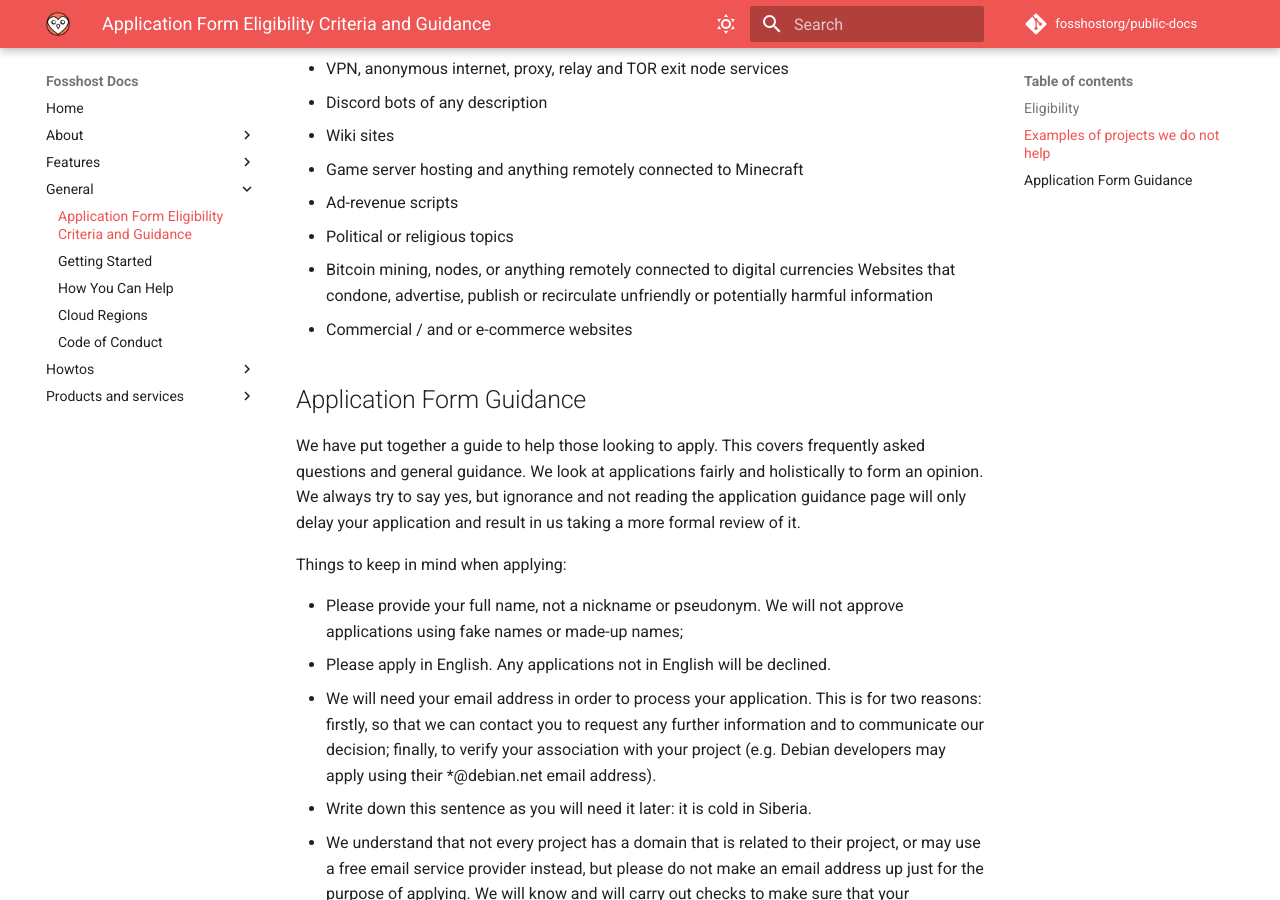
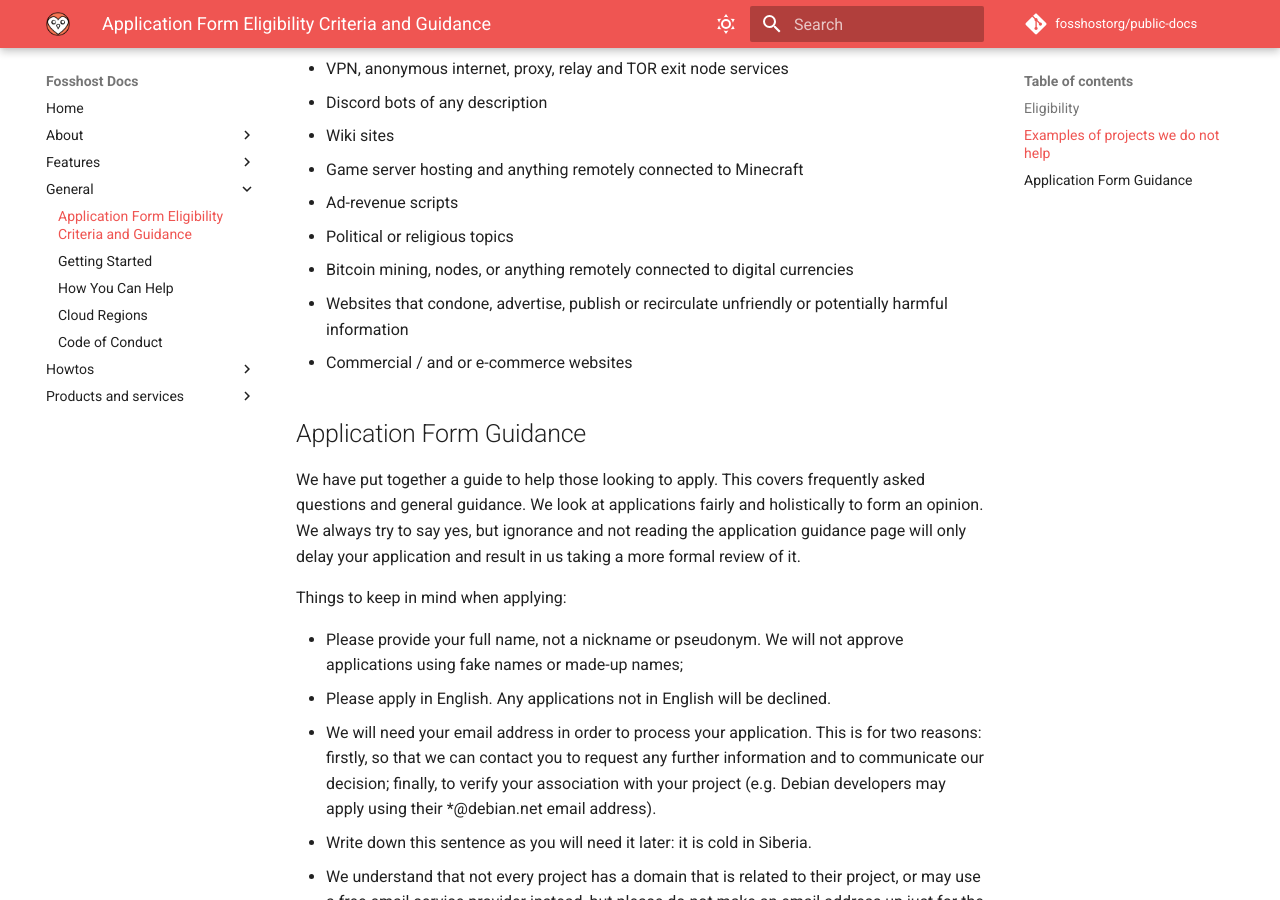
Before and after one commit to fosshostorg/public-docs, an MkDocs documentation site: the page built from docs/general/application.md, in a window 1280 px wide and 900 px high, scrolled down 1376 px. Built offline with MkDocs 1.6.1 and Material for MkDocs 9.7.7, drawn with Linux system fonts in a browser that asks for light colours; comment, search, counter and statistics services are not loaded.

```diff
--- a/docs/general/application.md
+++ b/docs/general/application.md
@@ -35,7 +35,7 @@ Whilst there are many projects we can and do help, there are many others we cann
 - Ad-revenue scripts
 - Political or religious topics
 - Bitcoin mining, nodes, or anything remotely connected to digital currencies
-Websites that condone, advertise, publish or recirculate unfriendly or potentially harmful information
+- Websites that condone, advertise, publish or recirculate unfriendly or potentially harmful information
 - Commercial / and or e-commerce websites
 ## Application Form Guidance
 We have put together a guide to help those looking to apply. This covers frequently asked questions and general guidance. We look at applications fairly and holistically to form an opinion. We always try to say yes, but ignorance and not reading the application guidance page will only delay your application and result in us taking a more formal review of it.
```
